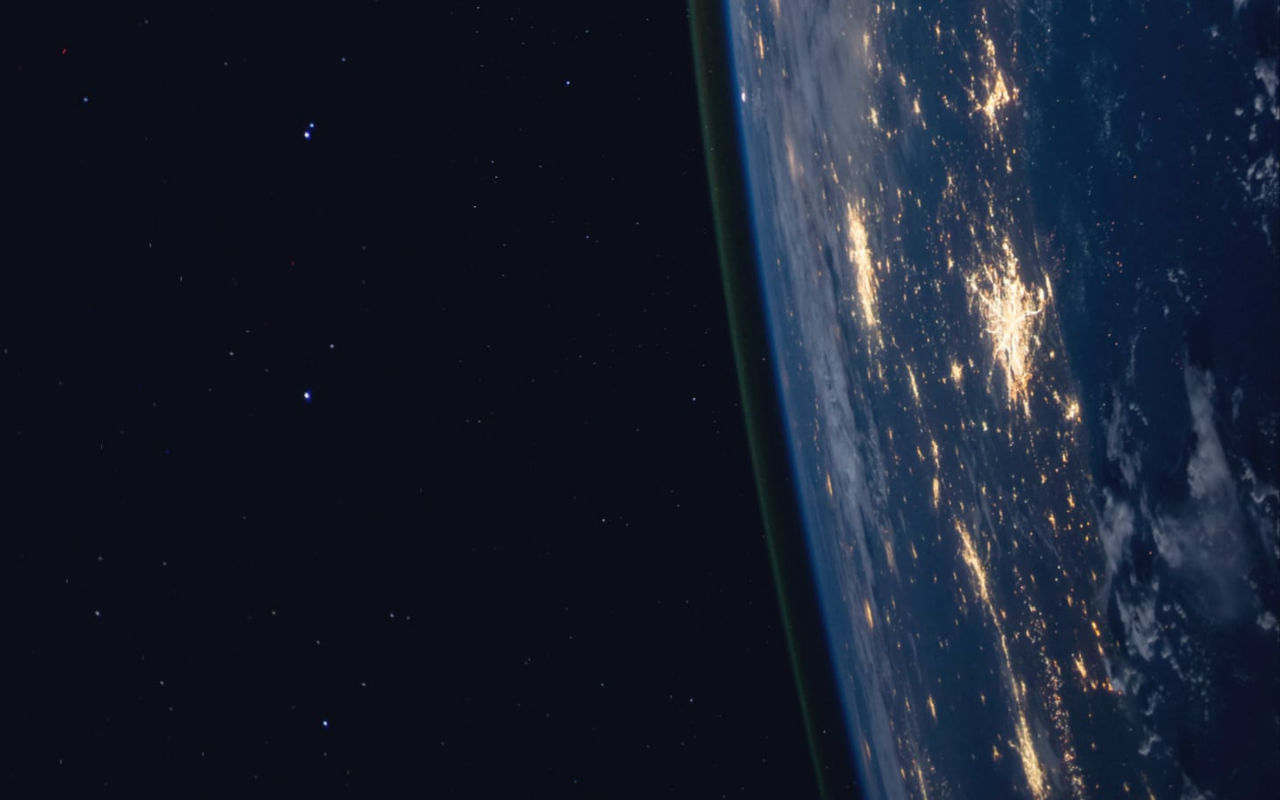
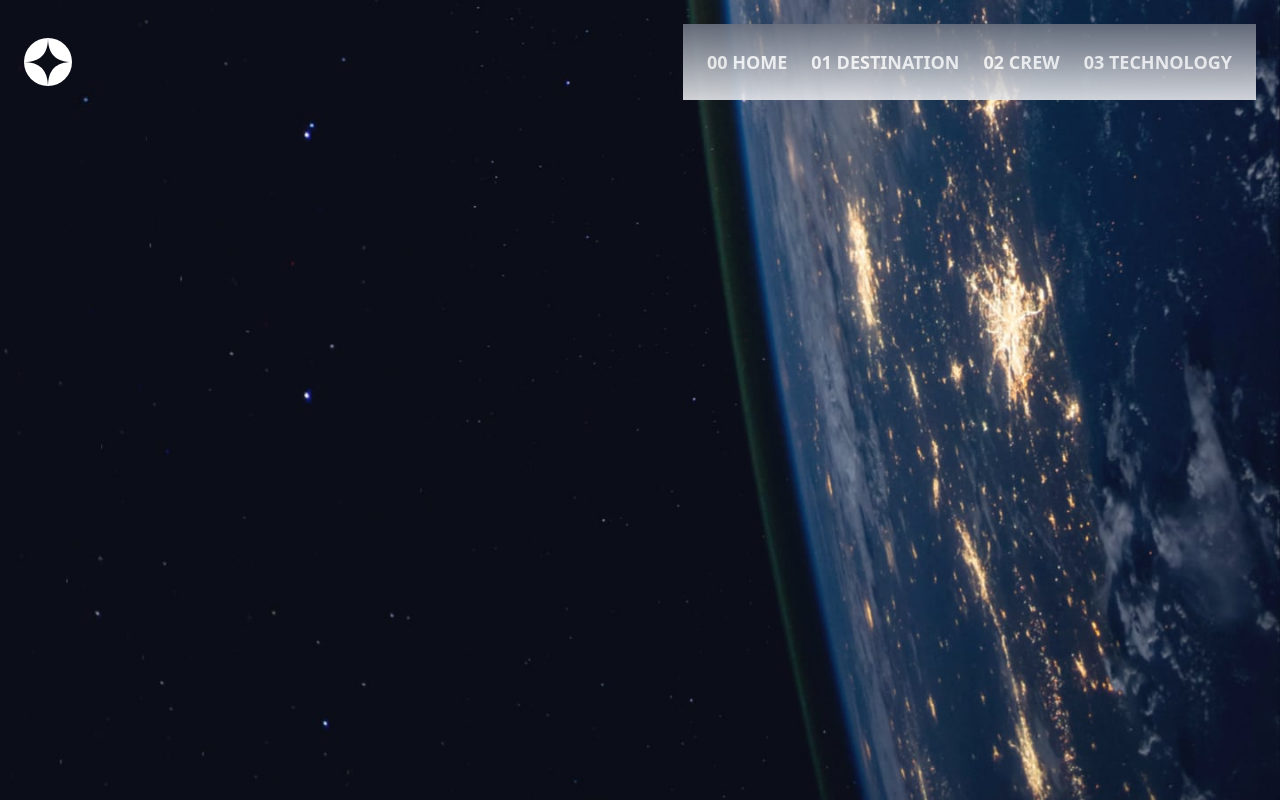
Before and after one commit to adisa-ade/Space-Tourism, a Vue app: page / in a window 1280 px wide. Built offline with nearby package versions, Linux system fonts and the light colour scheme.

Commit message:
initial commit

```diff
--- a/src/App.vue
+++ b/src/App.vue
@@ -1,28 +1,6 @@
+<script setup>
+import { RouterView } from 'vue-router';
+</script>
 <template>
-  <body class="h-screen scroll-smooth">
-
-  </body>
+ <RouterView/>
 </template>
-<style scoped>
-@media screen and (max-width: 767px) {
-  body{
-    background-image: url('./assets/home/background-home-mobile.jpg');
-    background-size: cover;
-    background-repeat: no-repeat;
-  }
-}
-@media screen and (min-width:768px) and (max-width: 1023px) {
-  body{
-    background-image: url('./assets/home/background-home-tablet.jpg');
-    background-size: cover;
-    background-repeat: no-repeat;
-  }
-}
-@media screen and (min-width: 1024px) {
-  body{
-    background-image: url('./assets/home/background-home-desktop.jpg');
-    background-size: cover;
-    background-repeat: no-repeat;
-  }
-}
-</style>
--- /dev/null
+++ b/src/components/Nav.vue
@@ -0,0 +1,38 @@
+<script setup>
+    import {RouterLink} from 'vue-router'
+</script>
+<template>
+    <header class="flex justify-between items-center p-6">
+        <img src="../assets/shared/logo.svg" alt="">
+        <div class="mobile-toggle">
+        <img src="../assets/shared/icon-hamburger.svg" alt="">
+        <img class="hidden" src="../assets/shared/icon-close.svg" alt="">
+        </div>
+        <div class="desktop-nav flex gap-6 bg-gradient-to-b from-gray-500 to-gray-200 p-6 opacity-90">
+            <RouterLink to="" class="text-lg font-bold">00 HOME</RouterLink>
+            <RouterLink to="" class="text-lg font-bold">01 DESTINATION</RouterLink>
+            <RouterLink to="" class="text-lg font-bold">02 CREW</RouterLink>
+            <RouterLink to="" class="text-lg font-bold">03 TECHNOLOGY</RouterLink>
+            </div>
+    </header>
+    <nav>
+        <div  class="mobile-nav flex flex-col bg-gradient-to-b from-gray-800 to-gray-300 py-20 px-10 space-y-10 w-3/4 h-screen absolute top-0 right-0">
+        <RouterLink to="" class="text-lg font-bold">00 HOME</RouterLink>
+        <RouterLink to="" class="text-lg font-bold">01 DESTINATION</RouterLink>
+        <RouterLink to="" class="text-lg font-bold">02 CREW</RouterLink>
+        <RouterLink to="" class="text-lg font-bold">03 TECHNOLOGY</RouterLink>
+        </div>
+    </nav>
+</template>
+<style scoped>
+@media screen and (max-width: 767px) {
+    .desktop-nav{
+        display: none;
+    }
+}
+@media screen and (min-width: 768px) {
+    .mobile-toggle,.mobile-nav{
+        display: none;
+    }
+}
+</style>
--- /dev/null
+++ b/src/router/index.js
@@ -0,0 +1,11 @@
+import { createRouter, createWebHistory } from "vue-router";
+import HomeViewVue from "@/views/HomeView.vue";
+const router = createRouter({
+    history: createWebHistory(import.meta.env.BASE_URL),
+    routes:[{
+        path: '/',
+        name: 'home',
+        component:HomeViewVue
+    }]
+})
+export default router
--- /dev/null
+++ b/src/views/HomeView.vue
@@ -0,0 +1,31 @@
+<script lang="ts" setup>
+    import Nav from "../components/Nav.vue"
+</script>
+<template>
+    <body class="h-screen scroll-smooth text-white">
+    <Nav/>
+    </body>
+</template>
+<style scoped>
+@media screen and (max-width: 767px) {
+  body{
+    background-image: url('../assets/home/background-home-mobile.jpg');
+    background-size: cover;
+    background-repeat: no-repeat;
+  }
+}
+@media screen and (min-width:768px) and (max-width: 1023px) {
+  body{
+    background-image: url('../assets/home/background-home-tablet.jpg');
+    background-size: cover;
+    background-repeat: no-repeat;
+  }
+}
+@media screen and (min-width: 1024px) {
+  body{
+    background-image: url('@/assets/home/background-home-desktop.jpg');
+    background-size: cover;
+    background-repeat: no-repeat;
+  }
+}
+</style>
```
Also changed, not shown: src/main.js (+5 -2 lines).
